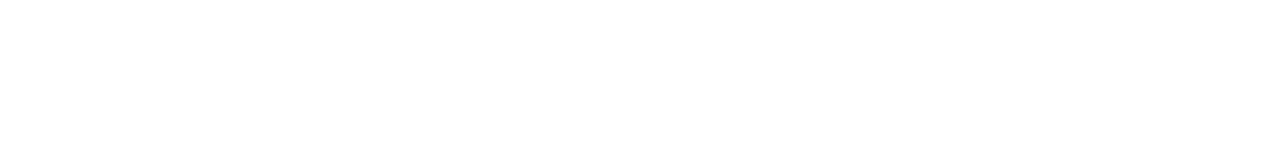
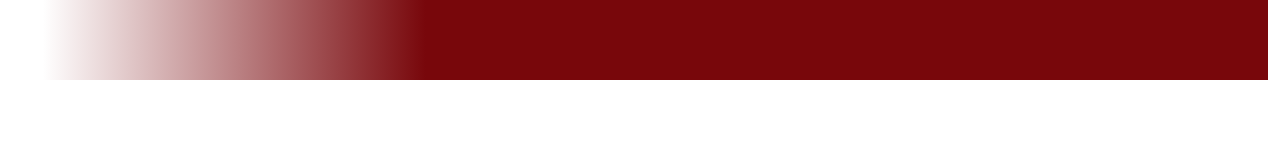
Before and after one commit to samolazoff/AQ-bootstrap, a website: page index.html in a window 1280 px wide. Drawn offline with Linux system fonts and the light colour scheme.

Commit message:
Add bgc header

```diff
--- a/index.html
+++ b/index.html
@@ -7,9 +7,12 @@
     <title>AQ</title>
 </head>
 <body>
-    <div class="container-fluid app">
+    <div class="container-fluid position-relative app ">
         <header class="app-header">
-
+            <div class="app-header-bgc container-fluid position-absolute top-0 start-0 d-flex flex-row justify-content-end align-items-center">
+                <div class="app-header-bgc_grad"></div>
+                <div class="app-header-bgc_main bgc-main"></div>
+            </div>
         </header>
     </div>
     <script src="/scripts/bootstrap.min.js"></script>
--- a/style/style.css
+++ b/style/style.css
@@ -1 +1,25 @@
 @import url(./bootstrap/bootstrap.min.css);
+
+.bgc-main{
+    background-color: #78070B;
+}
+.color-main{
+    color: #78070B;
+}
+
+/* HEADER */
+
+.app-header-bgc{
+    /* height: 100%; */
+    height: 80px;
+}
+.app-header-bgc_grad{
+    height: 100%;
+    width: 35%;
+    background: linear-gradient(90deg, rgb(255, 255, 255) 7%, rgb(120, 7, 11) 94%);
+}
+
+.app-header-bgc_main{
+    height: 100%;
+    width: 65%;
+}
```
